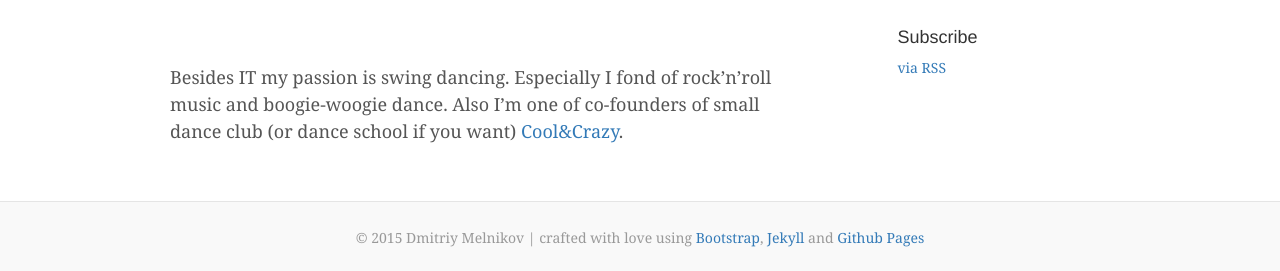
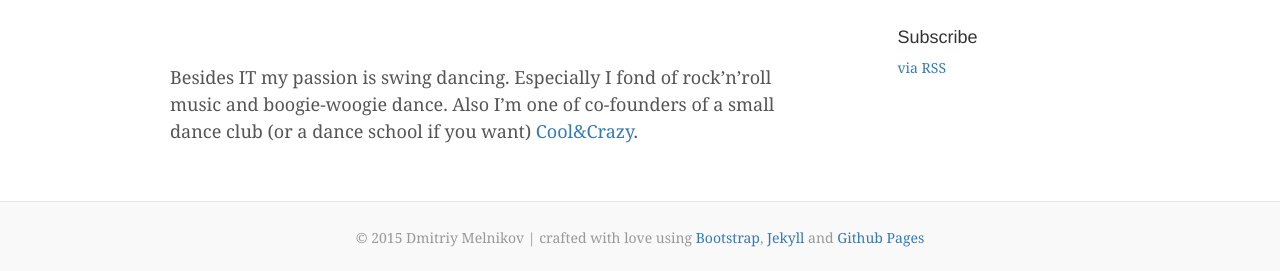
Before and after one commit to melnikovdv/melnikovdv.github.io, a Jekyll site: the page built from about.md, in a window 1280 px wide. Shown: the part 688-959 px from the top of the page. Built offline with Jekyll 4.4.1, drawn with Linux system fonts in a browser that asks for light colours; nearby versions of some CDN libraries; some of the changed lines change nothing that is shown.

Commit message:
missed articles added

```diff
--- a/about.md
+++ b/about.md
@@ -12,13 +12,7 @@ Check out my [CV][cv] and feel free to [mail][mail] me.
 
 ![](/assets/images/cc-logo2.png)
 
-Besides IT my passion is swing dancing. Especially I fond of rock'n'roll music and boogie-woogie dance. Also I'm one of co-founders of small dance club (or dance school if you want) <a href="http://coolandcrazy.ru/">Cool&Crazy</a>.
-
-<!-- ![](/assets/images/me.jpg)
-![](/assets/images/me2.jpg)
-![](/assets/images/me3.jpg)  -->
-
-
+Besides IT my passion is swing dancing. Especially I fond of rock'n'roll music and boogie-woogie dance. Also I'm one of co-founders of a small dance club (or a dance school if you want) <a href="http://coolandcrazy.ru/">Cool&Crazy</a>.
 
 [cv]: /cv/
 [mail]: mailto:melnikovdv@gmail.com
```
